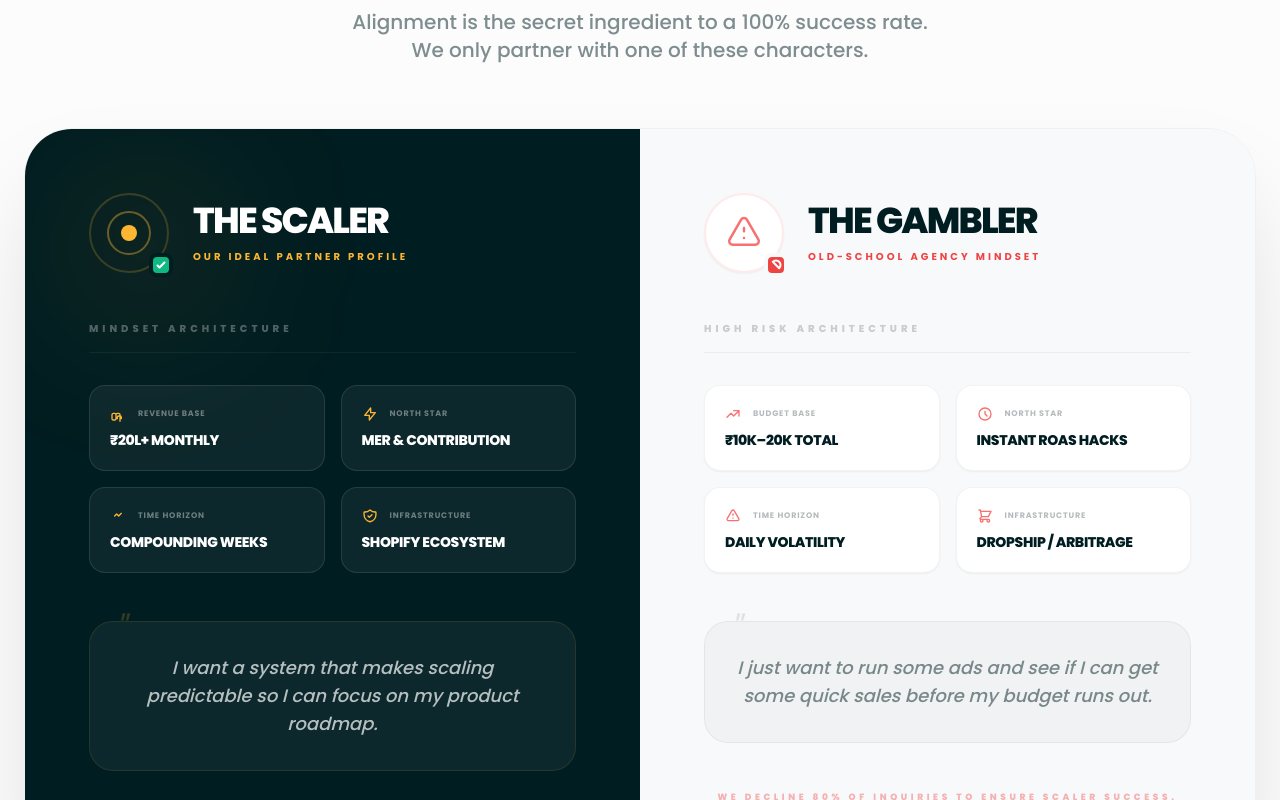
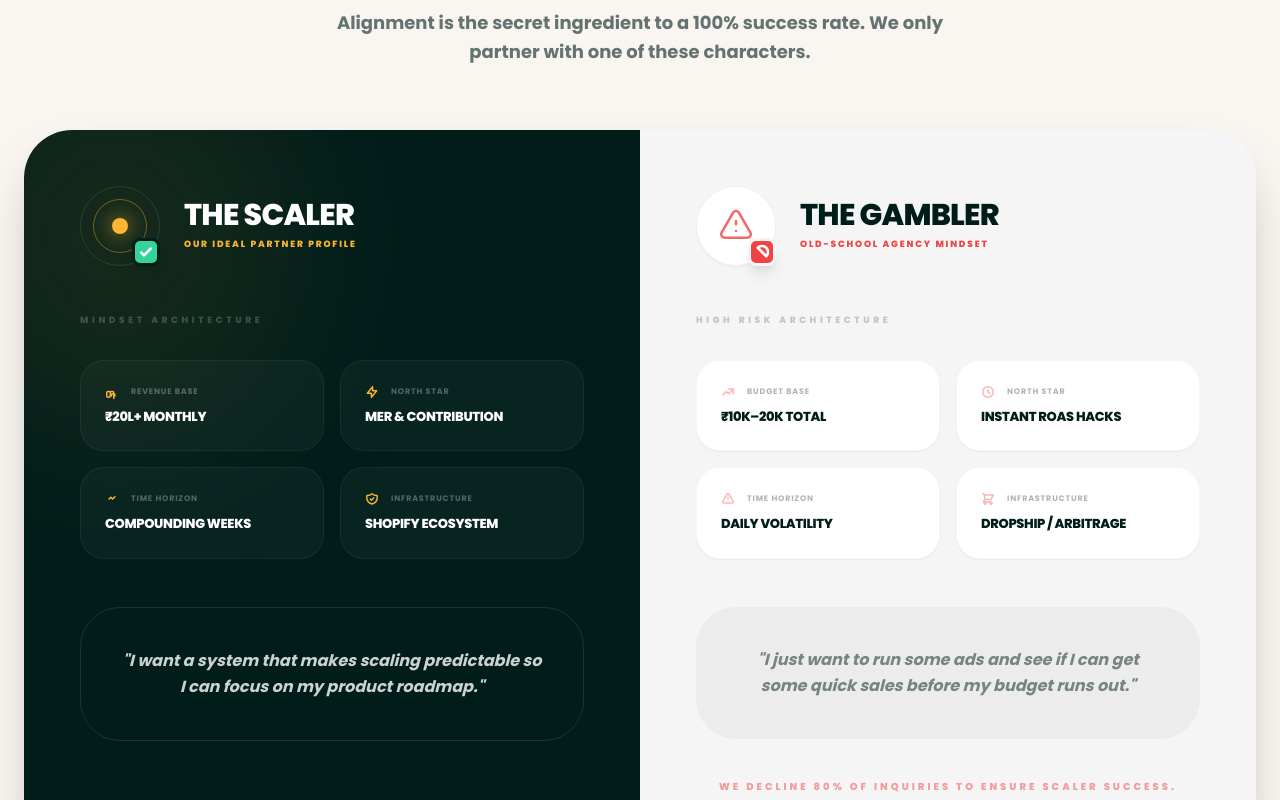
Before and after one commit to techinfigo/Techinfigo-Latest, a React (Vite) app: page / in a window 1280 px wide. Shown: the part 1220-2020 px from the top of the page. Built offline with nearby package versions, Linux system fonts and the light colour scheme.

Commit message:
feat: Enhance hero section's Qualification Protocol
Updates the styling and typography of the Qualification Protocol section to improve visual appeal and brand consistency. This includes adjusting background color, text colors, font weights, and letter spacing.

```diff
--- a/components/QualificationProtocol.tsx
+++ b/components/QualificationProtocol.tsx
@@ -2,50 +2,50 @@ import React from 'react';
 
 export const QualificationProtocol: React.FC = () => {
   return (
-    <section className="w-full py-24 lg:py-32 px-6 bg-[#fcfcfc] overflow-hidden">
+    <section className="w-full py-24 lg:py-32 px-6 bg-[#f9f6f2] overflow-hidden font-sans">
       <div className="max-w-7xl mx-auto">
         {/* Header Section */}
         <div className="text-center mb-16 space-y-4">
-          <span className="text-[10px] font-bold tracking-[0.6em] uppercase text-brandDark/30 block">Qualification Protocol</span>
-          <h2 className="text-4xl lg:text-6xl font-black text-brandDark tracking-tighter">
-            ARE YOU A SCALER OR <span className="text-brandYellow italic">A GAMBLER?</span>
+          <span className="text-[10px] font-bold tracking-[0.4em] uppercase text-[#a5a5a5] block">Qualification Protocol</span>
+          <h2 className="text-4xl lg:text-6xl font-black text-[#001d1a] tracking-tight">
+            ARE YOU A SCALER OR <span className="text-[#fbb632]">A GAMBLER?</span>
           </h2>
-          <p className="text-brandDark/50 text-lg lg:text-xl font-medium max-w-2xl mx-auto leading-relaxed">
-            Alignment is the secret ingredient to a 100% success rate. <br className="hidden lg:block" />
-            We only partner with one of these characters.
+          <p className="text-[#001d1a]/60 text-lg font-bold max-w-2xl mx-auto leading-relaxed">
+            Alignment is the secret ingredient to a 100% success rate. We only <br className="hidden lg:block" /> partner with one of these characters.
           </p>
         </div>
 
         {/* Comparison Card */}
-        <div className="relative rounded-[3rem] overflow-hidden shadow-4xl border border-brandDark/5 flex flex-col lg:flex-row min-h-[700px]">
+        <div className="relative rounded-[3rem] overflow-hidden shadow-2xl flex flex-col lg:row-span-2 lg:flex-row min-h-[720px] bg-white">
 
           {/* Left Side: The Scaler */}
-          <div className="flex-1 bg-brandDark p-8 lg:p-16 relative overflow-hidden flex flex-col">
-            {/* Background Glow */}
-            <div className="absolute top-10 left-10 w-40 h-40 bg-brandYellow/10 rounded-full blur-[80px]"></div>
+          <div className="flex-1 bg-[#001d1a] p-10 lg:p-14 relative overflow-hidden flex flex-col">
+            {/* Background Subtle Glow */}
+            <div className="absolute top-[-10%] left-[-10%] w-[50%] h-[50%] bg-[#fbb632]/10 rounded-full blur-[100px]"></div>
 
-            <div className="relative z-10 space-y-12 flex-grow">
+            <div className="relative z-10 space-y-12">
               <div className="flex items-center gap-6">
                 <div className="relative">
-                  <div className="w-20 h-20 rounded-full border-2 border-brandYellow/20 flex items-center justify-center p-4">
-                     <div className="w-full h-full rounded-full border-2 border-brandYellow/40 flex items-center justify-center">
-                        <div className="w-4 h-4 bg-brandYellow rounded-full shadow-glow"></div>
+                  {/* Concentric Circle Icon */}
+                  <div className="w-20 h-20 rounded-full border border-white/10 flex items-center justify-center p-3">
+                     <div className="w-full h-full rounded-full border border-[#fbb632]/40 flex items-center justify-center">
+                        <div className="w-4 h-4 bg-[#fbb632] rounded-full shadow-[0_0_20px_rgba(251,182,50,0.8)]"></div>
                      </div>
                   </div>
-                  <div className="absolute -bottom-1 -right-1 bg-emerald-500 w-6 h-6 rounded-lg flex items-center justify-center border-4 border-brandDark">
-                    <svg className="w-3 h-3 text-white" fill="none" stroke="currentColor" viewBox="0 0 24 24">
+                  <div className="absolute bottom-0 right-0 bg-[#34d399] w-7 h-7 rounded-lg flex items-center justify-center border-[3px] border-[#001d1a] shadow-lg">
+                    <svg className="w-4 h-4 text-white" fill="none" stroke="currentColor" viewBox="0 0 24 24">
                       <path strokeLinecap="round" strokeLinejoin="round" strokeWidth="4" d="M5 13l4 4L19 7" />
                     </svg>
                   </div>
                 </div>
                 <div>
-                  <h3 className="text-3xl lg:text-4xl font-black text-white tracking-tighter uppercase leading-none">The Scaler</h3>
-                  <p className="text-brandYellow text-[10px] font-bold uppercase tracking-[0.3em] mt-2">Our Ideal Partner Profile</p>
+                  <h3 className="text-3xl font-black text-white tracking-tight uppercase leading-none">The Scaler</h3>
+                  <p className="text-[#fbb632] text-[9px] font-black uppercase tracking-[0.2em] mt-2">Our Ideal Partner Profile</p>
                 </div>
               </div>
 
               <div className="space-y-8">
-                <p className="text-white/30 text-[10px] font-black uppercase tracking-[0.4em] border-b border-white/5 pb-4">Mindset Architecture</p>
+                <p className="text-white/20 text-[9px] font-black uppercase tracking-[0.4em]">Mindset Architecture</p>
 
                 <div className="grid grid-cols-2 gap-4">
                   {[
@@ -54,52 +54,52 @@ export const QualificationProtocol: React.FC = () => {
                     { label: 'Time Horizon', val: 'Compounding Weeks', icon: 'M7 12l3-3 3 3 4-4' },
                     { label: 'Infrastructure', val: 'Shopify Ecosystem', icon: 'M9 12l2 2 4-4m5.618-4.016A11.955 11.955 0 0112 2.944a11.955 11.955 0 01-8.618 3.04A12.02 12.02 0 003 9c0 5.591 3.824 10.29 9 11.622 5.176-1.332 9-6.03 9-11.622 0-1.042-.133-2.052-.382-3.016z' },
                   ].map((item, idx) => (
-                    <div key={idx} className="bg-white/5 border border-white/10 rounded-2xl p-5 hover:bg-white/[0.08] transition-all">
+                    <div key={idx} className="bg-white/[0.03] border border-white/[0.05] rounded-3xl p-6 transition-all hover:bg-white/[0.06]">
                       <div className="flex items-center gap-3 mb-2">
-                         <svg className="w-4 h-4 text-brandYellow" fill="none" stroke="currentColor" viewBox="0 0 24 24">
-                           <path strokeLinecap="round" strokeLinejoin="round" strokeWidth="2" d={item.icon} />
+                         <svg className="w-3.5 h-3.5 text-[#fbb632]" fill="none" stroke="currentColor" viewBox="0 0 24 24">
+                           <path strokeLinecap="round" strokeLinejoin="round" strokeWidth="2.5" d={item.icon} />
                          </svg>
-                         <span className="text-[8px] font-bold text-white/40 uppercase tracking-widest">{item.label}</span>
+                         <span className="text-[8px] font-bold text-white/30 uppercase tracking-widest">{item.label}</span>
                       </div>
-                      <p className="text-xs lg:text-sm font-black text-white uppercase tracking-tight">{item.val}</p>
+                      <p className="text-[11px] lg:text-[13px] font-black text-white uppercase tracking-tight">{item.val}</p>
                     </div>
                   ))}
                 </div>
               </div>
 
-              <div className="bg-white/5 border border-brandYellow/10 rounded-3xl p-8 italic relative">
-                <span className="absolute -top-3 left-6 text-4xl text-brandYellow/20">"</span>
-                <p className="text-white/70 text-base lg:text-lg font-medium leading-relaxed text-center">
-                  I want a system that makes scaling predictable so I can focus on my product roadmap.
+              <div className="bg-transparent border border-white/10 rounded-[2.5rem] p-8 lg:p-10 relative mt-4">
+                <p className="text-white/80 text-base font-bold leading-relaxed text-center italic">
+                  "I want a system that makes scaling predictable so I can focus on my product roadmap."
                 </p>
               </div>
             </div>
           </div>
 
           {/* Right Side: The Gambler */}
-          <div className="flex-1 bg-[#f8f9fa] p-8 lg:p-16 flex flex-col relative overflow-hidden">
-            <div className="relative z-10 space-y-12 flex-grow">
+          <div className="flex-1 bg-[#f5f5f5] p-10 lg:p-14 flex flex-col relative overflow-hidden">
+            <div className="relative z-10 space-y-12">
               <div className="flex items-center gap-6">
                 <div className="relative">
-                  <div className="w-20 h-20 rounded-full border-2 border-red-500/10 flex items-center justify-center bg-white shadow-sm">
-                     <svg className="w-10 h-10 text-red-400" fill="none" stroke="currentColor" viewBox="0 0 24 24">
+                  {/* Skull Icon Placeholder */}
+                  <div className="w-20 h-20 rounded-full border border-black/5 flex items-center justify-center bg-white shadow-sm">
+                     <svg className="w-10 h-10 text-red-500/80" fill="none" stroke="currentColor" viewBox="0 0 24 24">
                         <path strokeLinecap="round" strokeLinejoin="round" strokeWidth="1.5" d="M12 9v2m0 4h.01m-6.938 4h13.856c1.54 0 2.502-1.667 1.732-3L13.732 4c-.77-1.333-2.694-1.333-3.464 0L3.34 16c-.77 1.333.192 3 1.732 3z" />
                      </svg>
                   </div>
-                  <div className="absolute -bottom-1 -right-1 bg-red-500 w-6 h-6 rounded-lg flex items-center justify-center border-4 border-[#f8f9fa]">
-                    <svg className="w-3 h-3 text-white" fill="none" stroke="currentColor" viewBox="0 0 24 24">
+                  <div className="absolute bottom-0 right-0 bg-red-500 w-7 h-7 rounded-lg flex items-center justify-center border-[3px] border-[#f5f5f5] shadow-lg">
+                    <svg className="w-4 h-4 text-white" fill="none" stroke="currentColor" viewBox="0 0 24 24">
                       <path strokeLinecap="round" strokeLinejoin="round" strokeWidth="4" d="M18.364 18.364A9 9 0 005.636 5.636m12.728 12.728L5.636 5.636" />
                     </svg>
                   </div>
                 </div>
                 <div>
-                  <h3 className="text-3xl lg:text-4xl font-black text-brandDark tracking-tighter uppercase leading-none">The Gambler</h3>
-                  <p className="text-red-500 text-[10px] font-bold uppercase tracking-[0.3em] mt-2">Old-School Agency Mindset</p>
+                  <h3 className="text-3xl font-black text-[#001d1a] tracking-tight uppercase leading-none">The Gambler</h3>
+                  <p className="text-red-500 text-[9px] font-black uppercase tracking-[0.2em] mt-2">Old-School Agency Mindset</p>
                 </div>
               </div>
 
               <div className="space-y-8">
-                <p className="text-brandDark/20 text-[10px] font-black uppercase tracking-[0.4em] border-b border-brandDark/5 pb-4">High Risk Architecture</p>
+                <p className="text-black/20 text-[9px] font-black uppercase tracking-[0.4em]">High Risk Architecture</p>
 
                 <div className="grid grid-cols-2 gap-4">
                   {[
@@ -108,29 +108,28 @@ export const QualificationProtocol: React.FC = () => {
                     { label: 'Time Horizon', val: 'Daily Volatility', icon: 'M12 9v2m0 4h.01m-6.938 4h13.856c1.54 0 2.502-1.667 1.732-3L13.732 4c-.77-1.333-2.694-1.333-3.464 0L3.34 16c-.77 1.333.192 3 1.732 3z' },
                     { label: 'Infrastructure', val: 'Dropship / Arbitrage', icon: 'M3 3h2l.4 2M7 13h10l4-8H5.4M7 13L5.4 5M7 13l-2.293 2.293c-.63.63-.184 1.707.707 1.707H17m0 0a2 2 0 100 4 2 2 0 000-4zm-8 2a2 2 0 11-4 0 2 2 0 014 0z' },
                   ].map((item, idx) => (
-                    <div key={idx} className="bg-white border border-brandDark/5 rounded-2xl p-5 shadow-sm">
+                    <div key={idx} className="bg-white border border-black/[0.03] rounded-3xl p-6 shadow-sm">
                       <div className="flex items-center gap-3 mb-2">
-                         <svg className="w-4 h-4 text-red-400" fill="none" stroke="currentColor" viewBox="0 0 24 24">
-                           <path strokeLinecap="round" strokeLinejoin="round" strokeWidth="2" d={item.icon} />
+                         <svg className="w-3.5 h-3.5 text-red-500/40" fill="none" stroke="currentColor" viewBox="0 0 24 24">
+                           <path strokeLinecap="round" strokeLinejoin="round" strokeWidth="2.5" d={item.icon} />
                          </svg>
-                         <span className="text-[8px] font-bold text-brandDark/30 uppercase tracking-widest">{item.label}</span>
+                         <span className="text-[8px] font-bold text-black/30 uppercase tracking-widest">{item.label}</span>
                       </div>
-                      <p className="text-xs lg:text-sm font-black text-brandDark uppercase tracking-tight">{item.val}</p>
+                      <p className="text-[11px] lg:text-[13px] font-black text-[#001d1a] uppercase tracking-tight">{item.val}</p>
                     </div>
                   ))}
                 </div>
               </div>
 
-              <div className="bg-brandDark/[0.03] border border-brandDark/5 rounded-3xl p-8 italic relative">
-                <span className="absolute -top-3 left-6 text-4xl text-brandDark/10">"</span>
-                <p className="text-brandDark/50 text-base lg:text-lg font-medium leading-relaxed text-center">
-                  I just want to run some ads and see if I can get some quick sales before my budget runs out.
+              <div className="bg-[#ececec] rounded-[2.5rem] p-8 lg:p-10 relative mt-4">
+                <p className="text-[#001d1a]/50 text-base font-bold leading-relaxed text-center italic">
+                  "I just want to run some ads and see if I can get some quick sales before my budget runs out."
                 </p>
               </div>
             </div>
 
-            <div className="mt-12 text-center">
-              <p className="text-red-500/40 text-[9px] font-black uppercase tracking-[0.4em]">We decline 80% of inquiries to ensure scaler success.</p>
+            <div className="mt-auto pt-10 text-center">
+              <p className="text-red-500/50 text-[10px] font-black uppercase tracking-[0.3em]">We decline 80% of inquiries to ensure scaler success.</p>
             </div>
           </div>
         </div>
```
